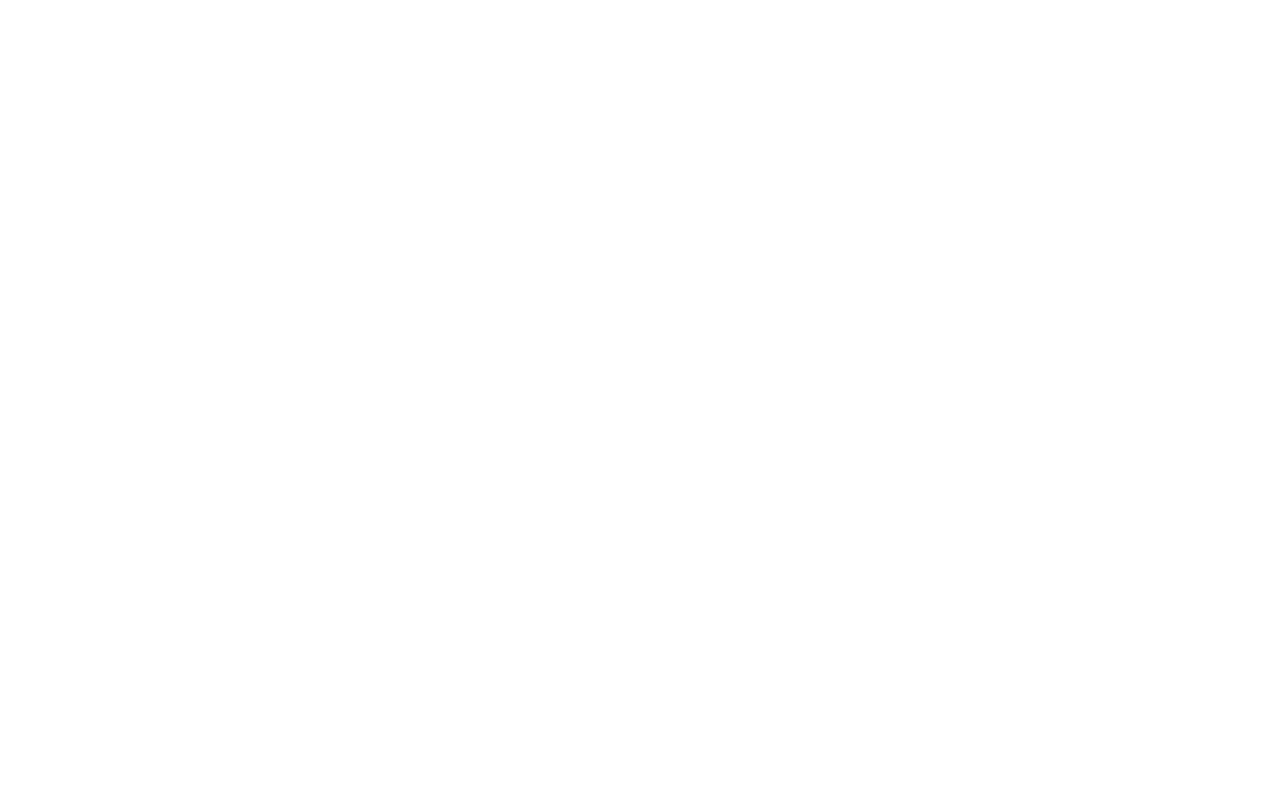
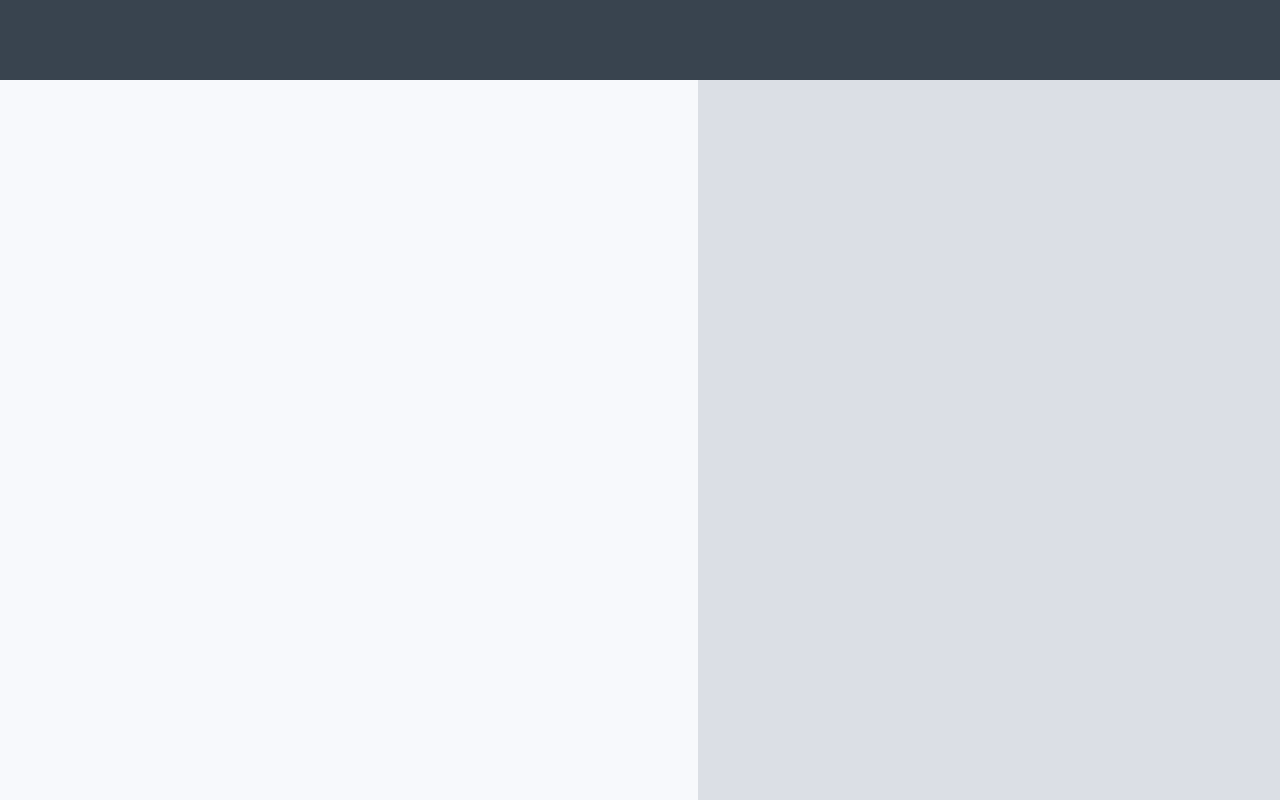
Before and after one commit to rvolkov8/project-cv-builder, a React (Create React App) app: page / in a window 1280 px wide. Built offline with nearby package versions, Linux system fonts and the light colour scheme.

Commit message:
Add basic components structure and styling

```diff
--- a/src/App.js
+++ b/src/App.js
@@ -1,5 +1,9 @@
 import React, { Component } from 'react';
 import './styles/App.css';
+
+import Header from './components/Header';
+import EditArea from './components/EditArea';
+import ResultArea from './components/ResultArea';
 
 class App extends Component {
   constructor(props) {
@@ -8,7 +12,13 @@
   }
 
   render() {
-    return <div></div>;
+    return (
+      <>
+        <Header />
+        <EditArea />
+        <ResultArea />
+      </>
+    );
   }
 }
 
--- /dev/null
+++ b/src/components/EditArea.js
@@ -0,0 +1,15 @@
+import React, { Component } from 'react';
+import '../styles/EditArea.css';
+
+class EditArea extends Component {
+  constructor(props) {
+    super(props);
+    this.state = {};
+  }
+
+  render() {
+    return <div className="edit-area-container"></div>;
+  }
+}
+
+export default EditArea;
--- /dev/null
+++ b/src/components/Header.js
@@ -0,0 +1,15 @@
+import React, { Component } from 'react';
+import '../styles/Header.css';
+
+class Header extends Component {
+  constructor(props) {
+    super(props);
+    this.state = {};
+  }
+
+  render() {
+    return <div className="header-container"></div>;
+  }
+}
+
+export default Header;
--- /dev/null
+++ b/src/components/ResultArea.js
@@ -0,0 +1,15 @@
+import React, { Component } from 'react';
+import '../styles/ResultArea.css';
+
+class ResultArea extends Component {
+  constructor(props) {
+    super(props);
+    this.state = {};
+  }
+
+  render() {
+    return <div className="result-area-container"></div>;
+  }
+}
+
+export default ResultArea;
--- /dev/null
+++ b/src/styles/EditArea.css
@@ -0,0 +1,5 @@
+.edit-area-container {
+  background-color: var(--edit-area-bg);
+
+  grid-area: 2 / 1 / 3 / 2;
+}
--- /dev/null
+++ b/src/styles/Header.css
@@ -0,0 +1,5 @@
+.header-container {
+  background-color: var(--topbar-bg);
+
+  grid-area: 1 / 1 / 2 / 3;
+}
--- /dev/null
+++ b/src/styles/ResultArea.css
@@ -0,0 +1,5 @@
+.result-area-container {
+  background-color: var(--result-area-bg);
+
+  grid-area: 2 / 2 / 3 / 3;
+}
--- a/src/styles/index.css
+++ b/src/styles/index.css
@@ -9,9 +9,37 @@
   box-sizing: border-box;
 }
 
+:root {
+  font-size: 16px;
+
+  --topbar-bg: #39444f;
+  --edit-area-bg: #f7f9fc;
+  --result-area-bg: #dbdfe5;
+  --black-font: #0c0c0d;
+  --gray-font: #d7dadc;
+  --dark-gray-font: #999ea7;
+  --gray-field: #f2f5fa;
+  --blue: #277dff;
+  --red: #fb8474;
+}
+
+#root {
+  height: 100%;
+  display: grid;
+  grid-template-columns: 1.2fr 1fr;
+  grid-template-rows: 80px 1fr;
+  width: 100vw;
+  height: 100vh;
+}
+
+html {
+  height: 100%;
+}
+
 body {
   margin: 0;
   padding: 0;
+  min-height: 100%;
   font-family: "Roboto", -apple-system, BlinkMacSystemFont, "Segoe UI", "Roboto",
     "Oxygen", "Ubuntu", "Cantarell", "Fira Sans", "Droid Sans", "Helvetica Neue",
     sans-serif;
```
